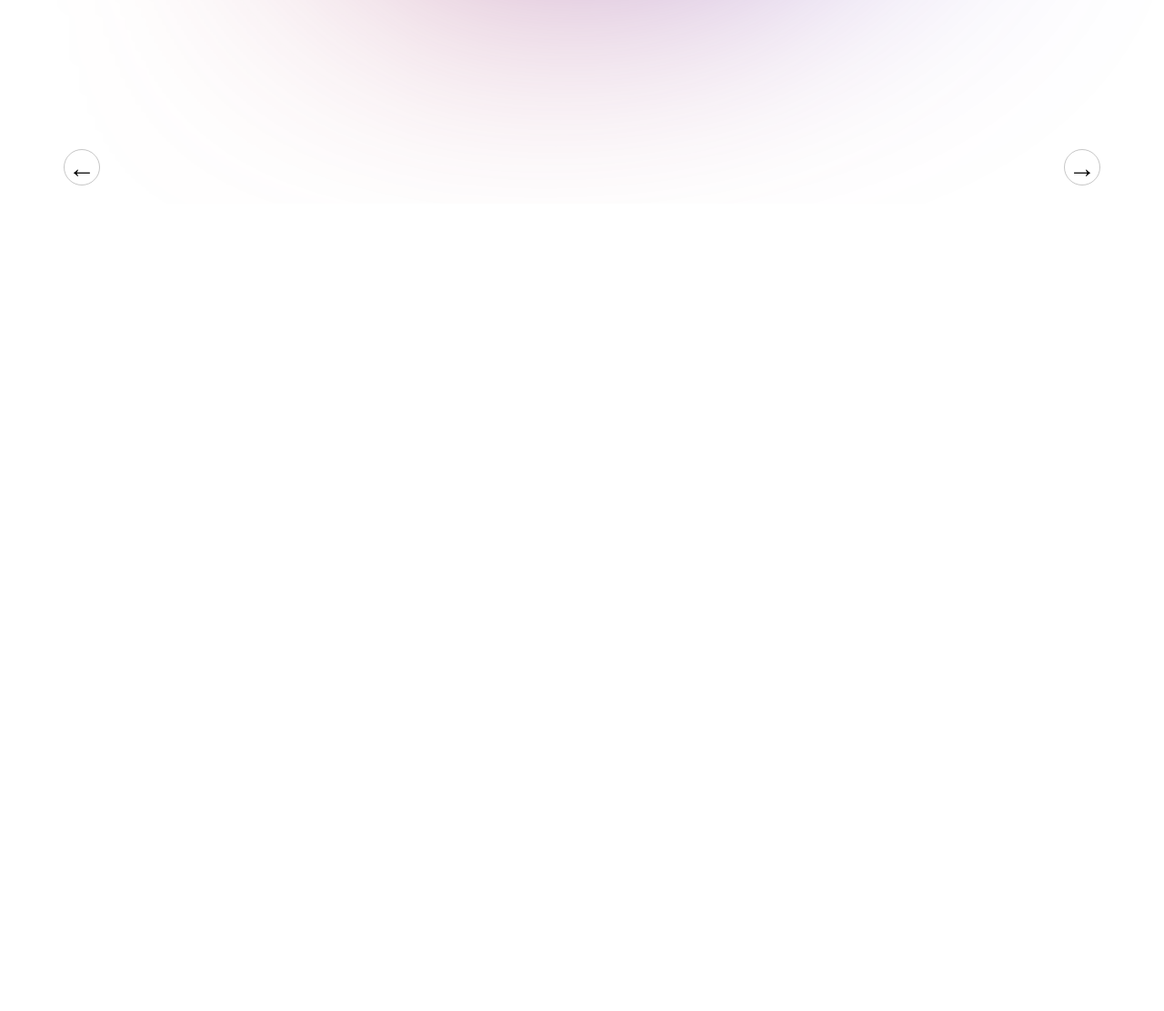
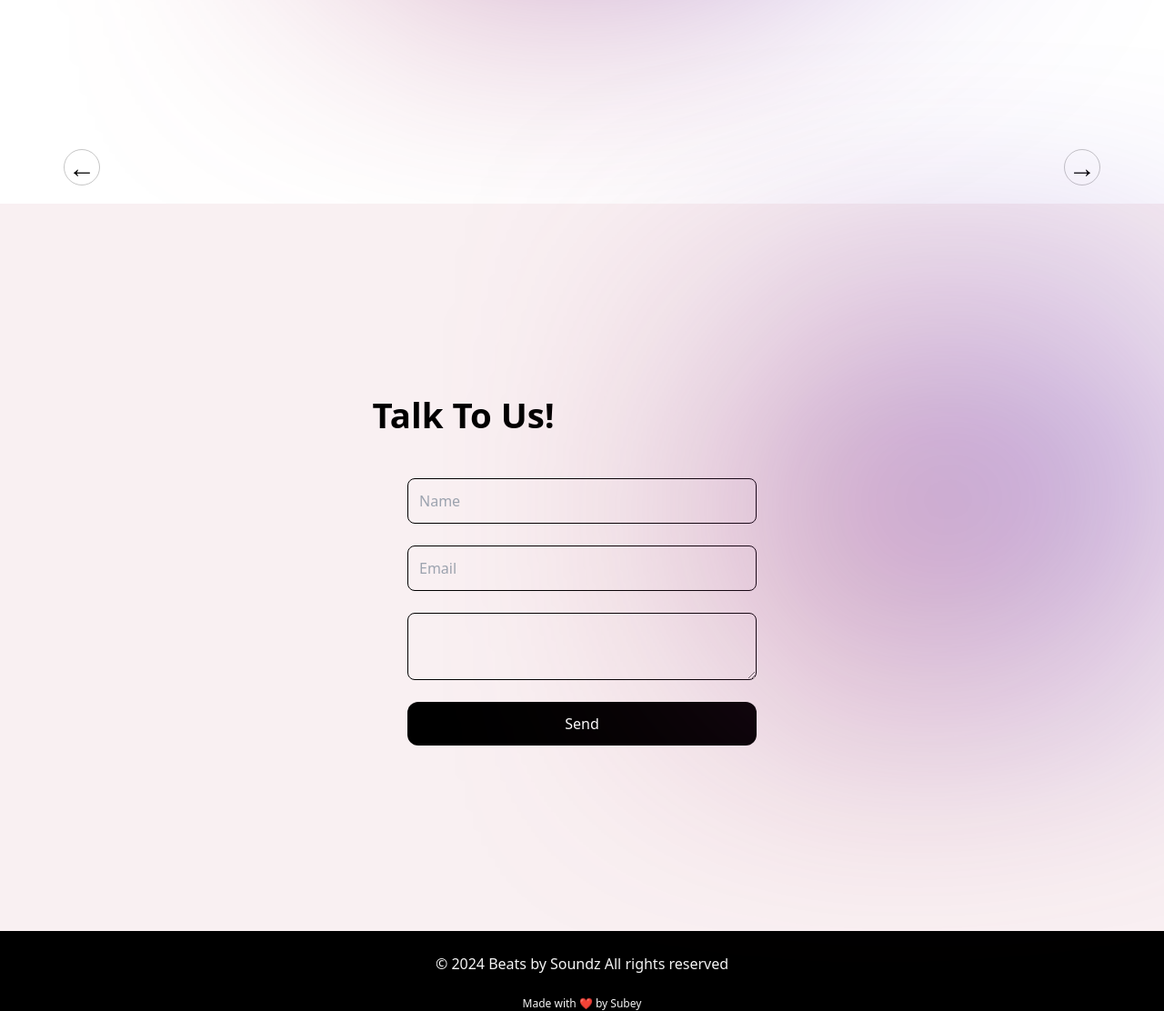
Before and after one commit to Ebun22/Sounds-sales, a plain HTML site: page index.html in a window 1280 px wide. Shown: the part 576-1688 px from the top of the page at 91% size. Before the commit the page ends 800 px from the top, so only its background shows below. Drawn offline with nearby package versions, Linux system fonts and the light colour scheme; a web font is replaced by a local one.

Commit message:
added contact and footer

```diff
--- a/index.html
+++ b/index.html
@@ -29,8 +29,8 @@
     <header
       class="flex justify-between w-[1140px] max-w-[90%] items-center h-[50px] mx-auto"
     >
-      <div class="font-bold text-3xl poppins relative z-10">SUBEY</div>
-      <nav class="flex items-center gap-10">
+      <div class="font-bold text-3xl poppins relative z-10">SOUNDz</div>
+      <nav class="flex items-center gap-10 z-[1000]">
         <a class="" href="#home">Home</a>
         <a class="" href="#contact">Contact</a>
         <a class="" href="#info">Info</a>
@@ -38,7 +38,7 @@
     </header>
 
     <!-- Carousel -->
-    <div class="carousel mt-[-50px] h-screen overflow-hidden relative">
+    <div class="carousel mt-[-50px] h-screen overflow-x-hidden relative">
       <div
         class="list absolute top-0 left-[50%] translate-x-[-50%] w-[1140px] max-w-[90%] h-[80%]"
       >
@@ -427,6 +427,31 @@
         <button  class="prev w-[40px] h-[40px] rounded-full border border-[#5555] text-3xl bottom-[20%] p-[-10px] left-unset">&#8594;</button>
       </div>
     </div>
+
+    <!-- contacts -->
+     <div id="contact" class="contacts w-full h-screen bg-[#f9f0f2] backdrop-blur-md flex justify-center items-center py-6">
+      <div class="w-[30vw] ">
+        <h1 class="font-bold text-[3vw] relative left-[-10%]  pb-4">Talk To Us!</h1>
+        <div class="flex flex-col w-full justify-center items-center mt-6">
+          <input type="text" placeholder="Name" class="w-full rounded-lg bg-transparent p-3 focus:outline-none border border-[#000] " />
+        </div>
+        <div class="flex flex-col w-full justify-center items-center mt-6">
+          <input type="text" placeholder="Email" class="w-full rounded-lg bg-transparent p-3 focus:outline-none border border-[#000] " />
+        </div>
+        <div class="flex flex-col w-full justify-center items-center mt-6">
+          <textarea name="message" placeholder="Enter your message here" class="w-full rounded-lg bg-transparent p-3 focus:outline-none border border-[#000] " > </textarea>
+        </div>
+
+          <button class="text-center p-3 rounded-xl bg-[#000] w-full text-[#fff] mt-6">Send</button>
+
+      </div>
+     </div>
+
+    <!-- footer-->
+     <div class="w-full bg-[#000] flex flex-col justify-center items-center text-[#fff]">
+         <p class="text-[#f5f5f5] py-6">© 2024 Beats by Soundz All rights reserved</p>
+         <p class="text-[#f5f5f5] text-xs font-light">Made with ❤️ by <a href="">Subey</a></p>
+     </div>
     <script src="./script.js"></script>
   </body>
 </html>
--- a/style.css
+++ b/style.css
@@ -197,6 +197,18 @@ body{
   left: 50%;
   transform: translate(-40%, 20%);
   top: 7%;
+}
+.contacts::after {
+  content: "";
+  background-image: linear-gradient(45deg, #dc422a, blue);
+  position: absolute;
+  filter: blur(150px);
+  width: 400px;
+  height: 250px;
+  border-radius: 20% 30% 80% 10%;
+  left: 80%;
+  transform: translate(-40%, 20%);
+  top: 20%;
 }
 
 .carousel.details .list .item:nth-child(3),
```
